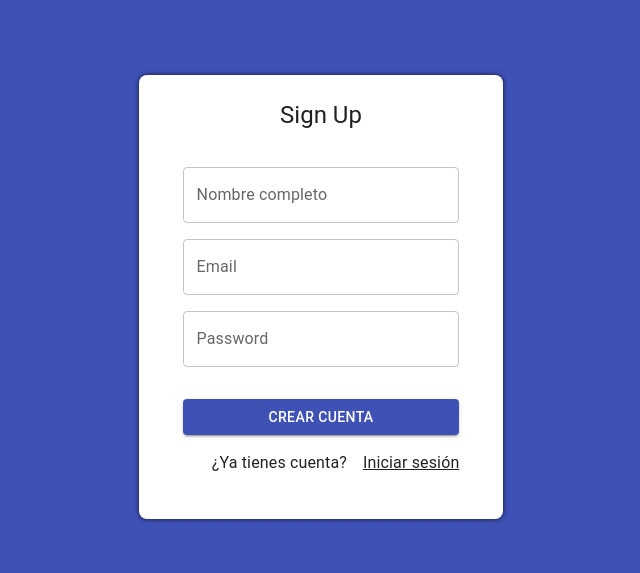
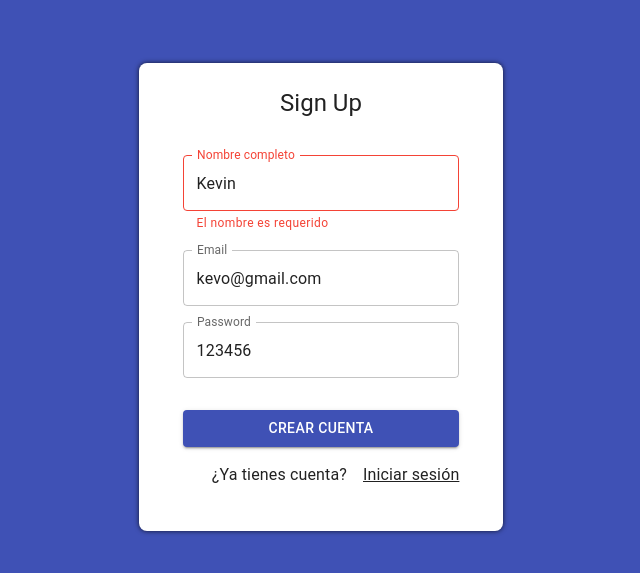
Before and after one commit to KevoXx/Journal-App, a React (Vite) app: page /auth/register in a window 1280 px wide. Shown: the part 103-676 px from the top of the page, without its empty margins (319-959 px from the left). Built offline with nearby package versions, Linux system fonts and the light colour scheme.

Commit message:
Add form validation and submit functionality to RegisterPage.jsx

```diff
--- a/src/auth/pages/RegisterPage.jsx
+++ b/src/auth/pages/RegisterPage.jsx
@@ -1,14 +1,48 @@
 import { Button, Grid, Link, TextField, Typography } from '@mui/material'
 import { Link as LinkRouter } from 'react-router-dom'
+import { useForm } from '../../hooks/useForm'
+
+const formData = {
+  email: 'kevo@gmail.com',
+  password: '123456',
+  displayName: 'Kevin',
+}
+
+const formValidations = {
+  email: [(value) => value.includes('@'), 'El correo no es válido'],
+  password: [
+    (value) => value.length >= 6,
+    'La contraseña debe tener al menos 6 caracteres',
+  ],
+  displayName: [(value) => value.trim().length > 0, 'El nombre es requerido'],
+}
 
 function RegisterPage() {
+  const {
+    formState,
+    displayName,
+    email,
+    password,
+    onInputChange,
+    isFormValid,
+    displayNameValid,
+    emailValid,
+    passwordValid,
+  } = useForm(formData, formValidations)
+
+  console.log(displayNameValid, emailValid, passwordValid, isFormValid)
+
+  const onSubmit = (e) => {
+    e.preventDefault()
+    console.log(formState)
+  }
   return (
     <>
       <Typography variant='h5' align='center'>
         Sign Up
       </Typography>
 
-      <form>
+      <form onSubmit={onSubmit}>
         <Grid container sx={{ padding: '20px' }}>
           <Grid item xs={12} sx={{ mt: 2 }}>
             <TextField
@@ -17,6 +51,11 @@ function RegisterPage() {
               type='text'
               variant='outlined'
               placeholder='Ingrese su nombre completo'
+              name='displayName'
+              value={displayName}
+              onChange={onInputChange}
+              error
+              helperText='El nombre es requerido'
             />
           </Grid>
           <Grid item xs={12} sx={{ mt: 2 }}>
@@ -25,6 +64,9 @@ function RegisterPage() {
               label='Email'
               variant='outlined'
               placeholder='Enter your email'
+              name='email'
+              value={email}
+              onChange={onInputChange}
             />
           </Grid>
           <Grid item xs={12} sx={{ mt: 2 }}>
@@ -33,11 +75,14 @@ function RegisterPage() {
               label='Password'
               variant='outlined'
               placeholder='Enter your password'
+              name='password'
+              value={password}
+              onChange={onInputChange}
             />
           </Grid>
           <Grid container spacing={2} sx={{ my: 2 }}>
             <Grid item xs={12}>
-              <Button fullWidth variant='contained'>
+              <Button fullWidth variant='contained' type='submit'>
                 Crear cuenta
               </Button>
             </Grid>
--- a/src/hooks/useForm.js
+++ b/src/hooks/useForm.js
@@ -1,23 +1,42 @@
-import { useState } from 'react';
+import { useCallback, useEffect, useState } from 'react'
 
-export const useForm = ( initialForm = {} ) => {
+export const useForm = (initialForm = {}, formValidations = {}) => {
+  const [formState, setFormState] = useState(initialForm)
+  const [formValidation, setFormValidation] = useState({})
 
-    const [ formState, setFormState ] = useState( initialForm );
+
+  useEffect(() => {
+    createValidations()
+  }, [formState])
 
   const onInputChange = ({ target }) => {
-        const { name, value } = target;
+    const { name, value } = target
     setFormState({
       ...formState,
-            [ name ]: value
-        });
+      [name]: value,
+    })
   }
 
   const onResetForm = () => {
-        setFormState( initialForm );
+    setFormState(initialForm)
   }
+
+  const createValidations = useCallback(() => {
+    const formCheckedValues = {}
+    for (const formField of Object.keys(formValidations)) {
+      const [fn, msg = 'Este campo es obligatorio.'] =
+        formValidations[formField]
+      formCheckedValues[`${formField}Valid`] = fn(formState[formField])
+        ? null
+        : msg
+    }
+    setFormValidation(formCheckedValues)
+  }, [formState, formValidations])
+
 
   return {
     ...formState,
+    ...formValidation,
     formState,
     onInputChange,
     onResetForm,
```
Lines whose indentation alone changed are shown as unchanged.
